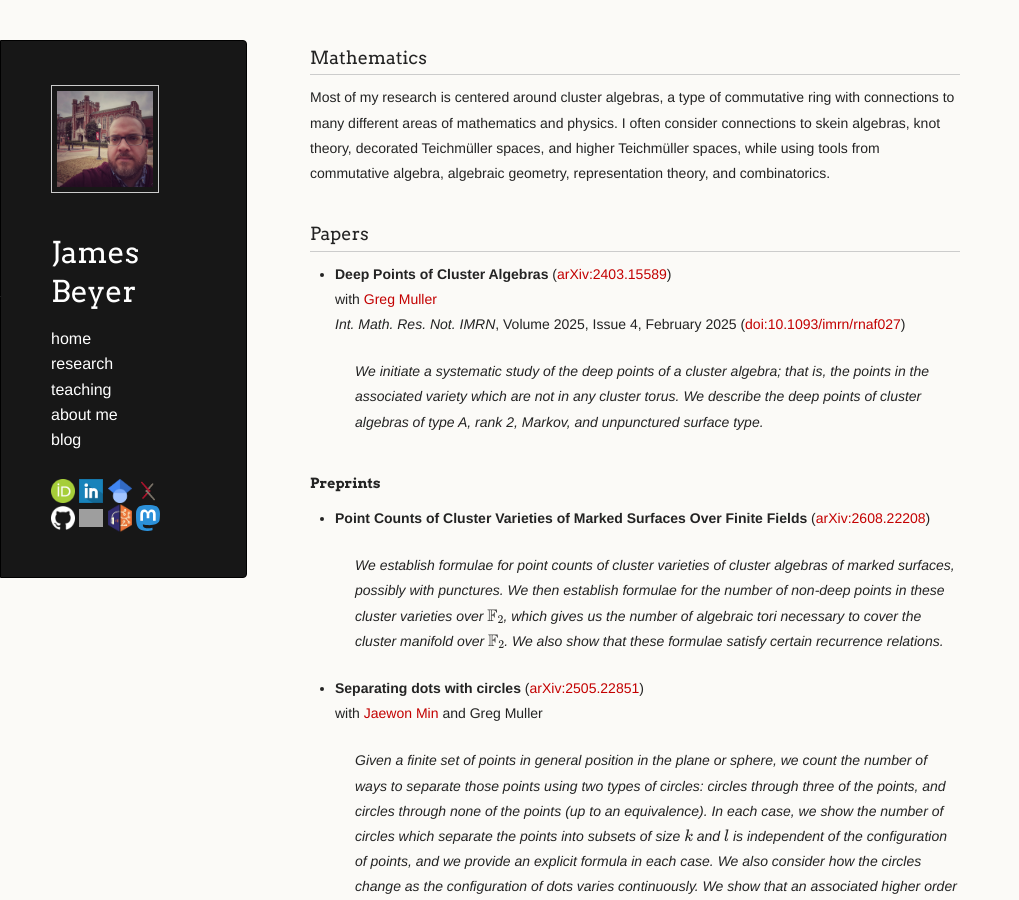
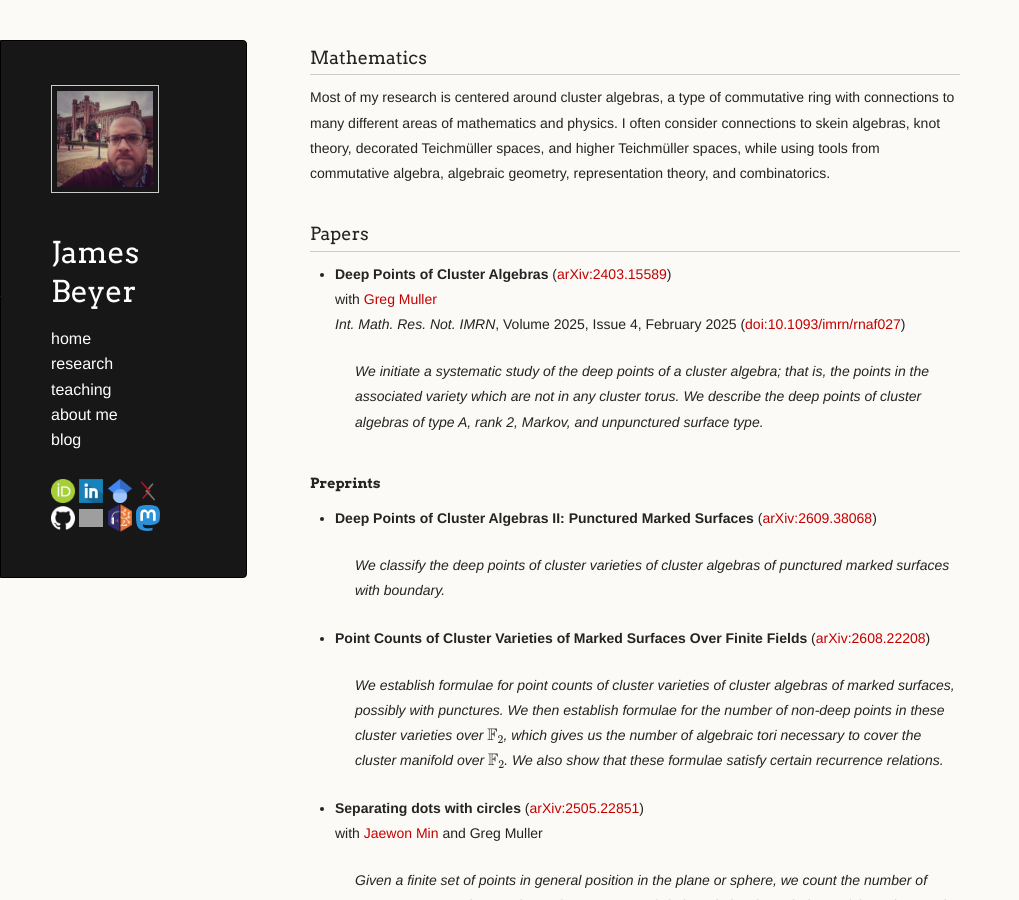
Before and after one commit to jebeyer/jebeyer.github.io, a Jekyll site: the page built from research.md, in a window 1280 px wide and 900 px high. Shown: the whole window, without its empty margins (0-1019 px from the left). Built offline with Jekyll 4.4.1, drawn with Linux system fonts in a browser that asks for light colours; a script that is not in the unit is left out; our own code applies the rules of GitHub Pages for plain Markdown files; grey boxes are pictures that could not be loaded.

Commit message:
Update research.md

```diff
--- a/research.md
+++ b/research.md
@@ -16,6 +16,10 @@ Most of my research is centered around cluster algebras, a type of commutative r
     > We initiate a systematic study of the deep points of a cluster algebra; that is, the points in the associated variety which are not in any cluster torus. We describe the deep points of cluster algebras of type A, rank 2, Markov, and unpunctured surface type.
 
 #### Preprints
+
+* **Deep Points of Cluster Algebras II: Punctured Marked Surfaces** ([arXiv:2609.38068](https://arxiv.org/abs/2609.38068))
+
+    > We classify the deep points of cluster varieties of cluster algebras of punctured marked surfaces with boundary.
 
 * **Point Counts of Cluster Varieties of Marked Surfaces Over Finite Fields** ([arXiv:2608.22208](https://arxiv.org/abs/2608.22208))
 
```
